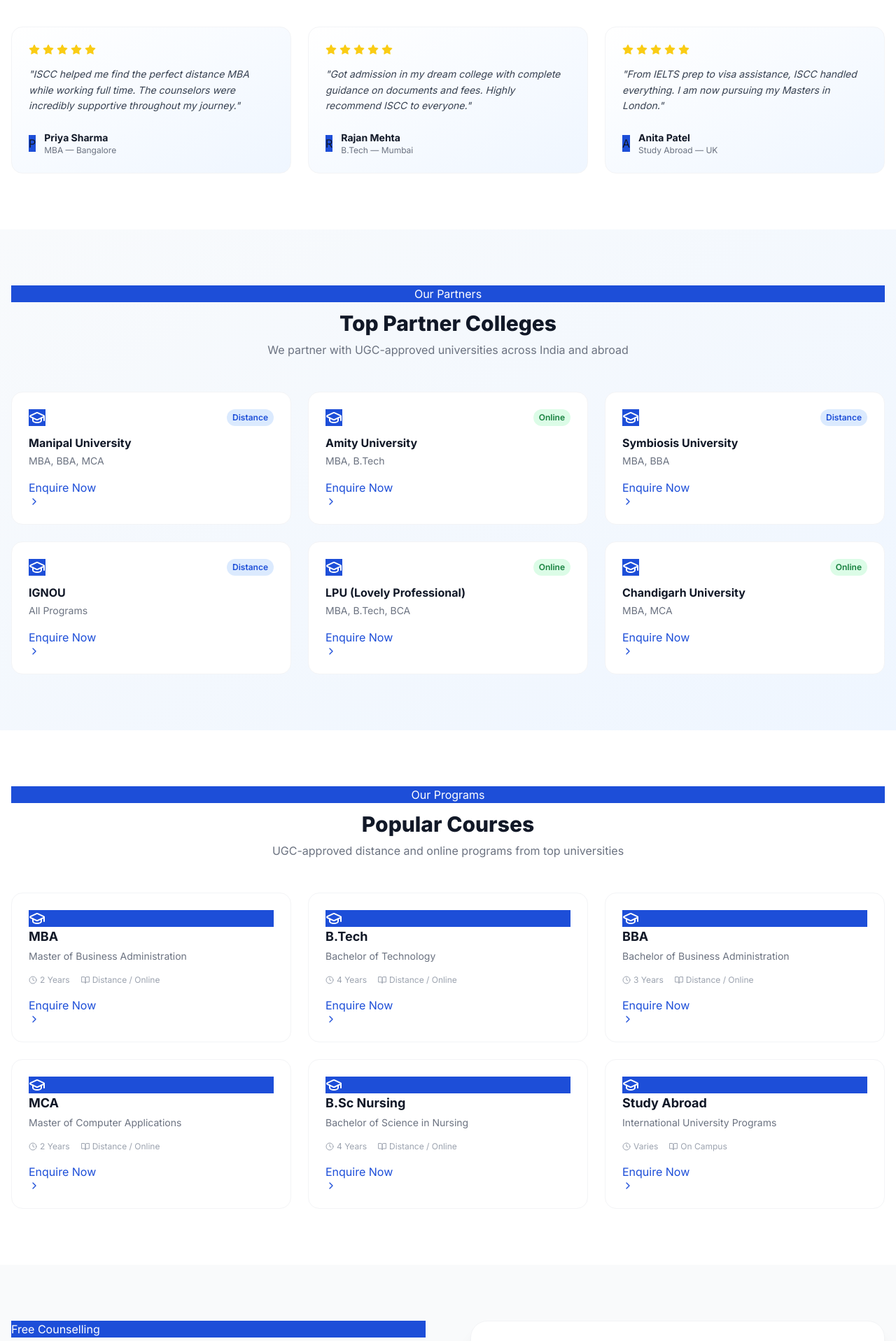
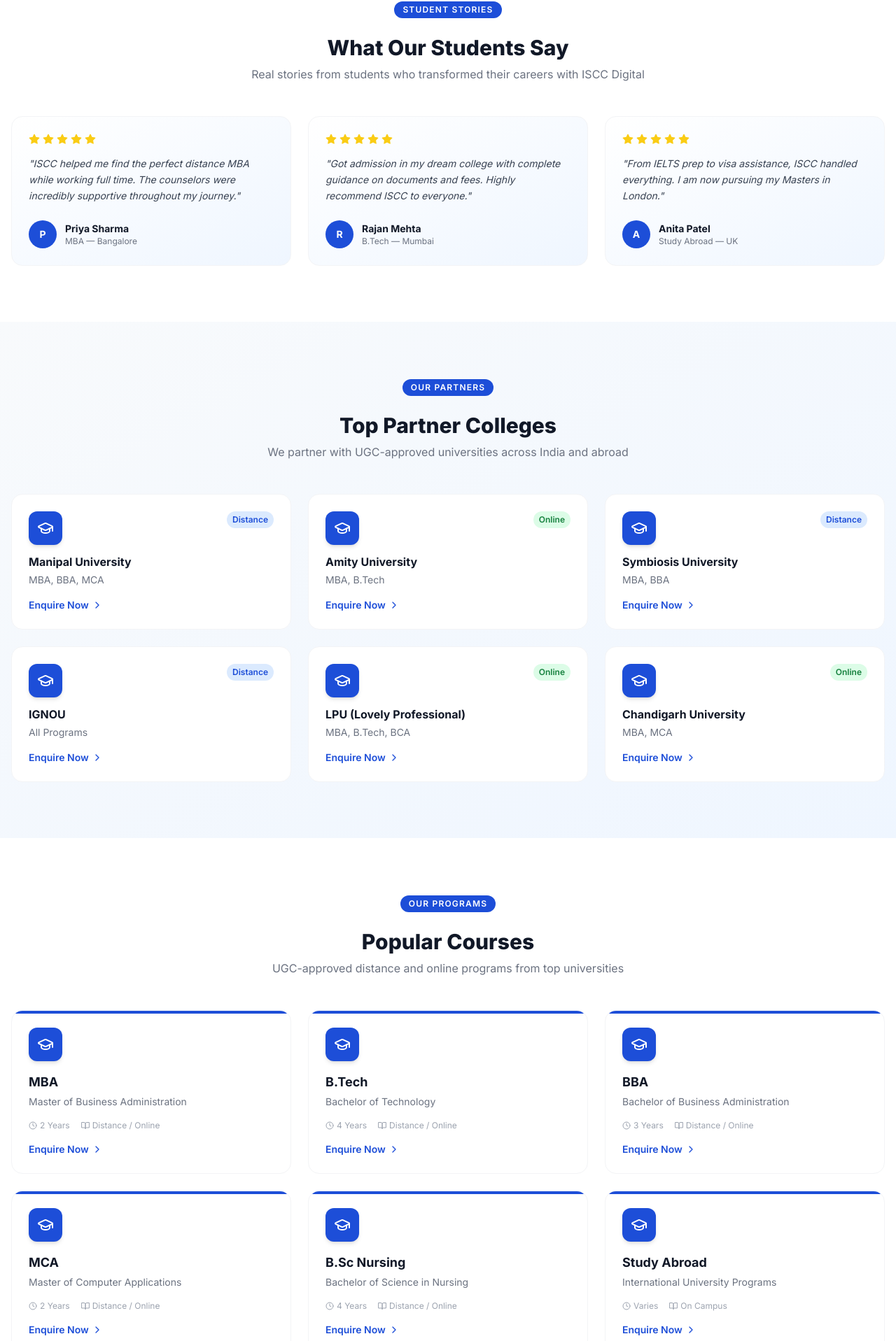
Before and after one commit to Debasish-Cloudhub/eduprime, a Next.js app in the folder frontend/: page / in a window 1280 px wide. Shown: the part 880-2797 px from the top of the page at 70% size. Built offline with nearby package versions, Linux system fonts and the light colour scheme.

Commit message:
fix: merge all duplicate className attributes in page.tsx caused by color replacement

```diff
--- a/frontend/src/app/page.tsx
+++ b/frontend/src/app/page.tsx
@@ -72,13 +72,13 @@
           {/* Mobile menu handled by CSS only */}
           <div className="md:hidden flex gap-2">
             <Link href="/auth/login"    className="px-3 py-2 text-xs font-semibold text-blue-900 border border-blue-900 rounded-lg">Login</Link>
-            <Link href="/auth/register" className="px-3 py-2 text-xs font-semibold text-white rounded-lg" className="bg-blue-700">Register</Link>
+            <Link href="/auth/register" className="px-3 py-2 text-xs font-semibold text-white rounded-lg bg-blue-700">Register</Link>
           </div>
         </div>
       </nav>
 
       {/* ── HERO ── */}
-      <section id="home" className="pt-16 min-h-screen flex items-center relative overflow-hidden" className="bg-gradient-to-br from-blue-950 via-blue-800 to-indigo-700">
+      <section id="home" className="pt-16 min-h-screen flex items-center relative overflow-hidden bg-gradient-to-br from-blue-950 via-blue-800 to-indigo-700">
         <div className="absolute inset-0 overflow-hidden pointer-events-none">
           <div className="absolute -top-40 -right-40 w-96 h-96 bg-white/5 rounded-full blur-3xl" />
           <div className="absolute -bottom-40 -left-40 w-96 h-96 bg-white/5 rounded-full blur-3xl" />
@@ -125,7 +125,7 @@
       <section id="testimonials" className="py-20 bg-white">
         <div className="max-w-7xl mx-auto px-4">
           <div className="text-center mb-12">
-            <div className="inline-block font-semibold text-xs mb-3 uppercase tracking-widest px-3 py-1 rounded-full" className="bg-blue-700 text-white">Student Stories</div>
+            <div className="inline-block font-semibold text-xs mb-3 uppercase tracking-widest px-3 py-1 rounded-full bg-blue-700 text-white">Student Stories</div>
             <h2 className="text-3xl font-black text-gray-900 mt-3">What Our Students Say</h2>
             <p className="text-gray-500 mt-2 max-w-xl mx-auto">Real stories from students who transformed their careers with ISCC Digital</p>
           </div>
@@ -137,7 +137,7 @@
                 </div>
                 <p className="text-gray-700 text-sm leading-relaxed mb-6 italic">"{text}"</p>
                 <div className="flex items-center gap-3">
-                  <div className="w-10 h-10 rounded-full flex items-center justify-center text-white font-bold text-sm" className="bg-blue-700">
+                  <div className="w-10 h-10 rounded-full flex items-center justify-center text-white font-bold text-sm bg-blue-700">
                     {name[0]}
                   </div>
                   <div>
@@ -155,7 +155,7 @@
       <section id="colleges" className="py-20 bg-gradient-to-br from-slate-50 to-blue-50">
         <div className="max-w-7xl mx-auto px-4">
           <div className="text-center mb-12">
-            <div className="inline-block font-semibold text-xs mb-3 uppercase tracking-widest px-3 py-1 rounded-full" className="bg-blue-700 text-white">Our Partners</div>
+            <div className="inline-block font-semibold text-xs mb-3 uppercase tracking-widest px-3 py-1 rounded-full bg-blue-700 text-white">Our Partners</div>
             <h2 className="text-3xl font-black text-gray-900 mt-3">Top Partner Colleges</h2>
             <p className="text-gray-500 mt-2 max-w-xl mx-auto">We partner with UGC-approved universities across India and abroad</p>
           </div>
@@ -163,14 +163,14 @@
             {COLLEGES.map(({ name, courses, type }) => (
               <div key={name} className="bg-white rounded-2xl border border-gray-100 p-6 hover:shadow-lg transition-all group">
                 <div className="flex items-start justify-between mb-3">
-                  <div className="w-12 h-12 rounded-xl flex items-center justify-center shadow-md" className="bg-blue-700">
+                  <div className="w-12 h-12 rounded-xl flex items-center justify-center shadow-md bg-blue-700">
                     <GraduationCap className="w-6 h-6 text-white" />
                   </div>
                   <span className={`text-xs font-semibold px-2 py-1 rounded-full ${type === 'Online' ? 'bg-green-100 text-green-700' : 'bg-blue-100 text-blue-700'}`}>{type}</span>
                 </div>
                 <h3 className="font-bold text-gray-900 text-base mb-1">{name}</h3>
                 <p className="text-gray-500 text-sm mb-4">{courses}</p>
-                <a href="#contact" className="flex items-center gap-1 text-sm font-semibold transition-all" className="text-blue-700">
+                <a href="#contact" className="flex items-center gap-1 text-sm font-semibold transition-all text-blue-700">
                   Enquire Now <ChevronRight className="w-4 h-4" />
                 </a>
               </div>
@@ -183,15 +183,15 @@
       <section id="courses" className="py-20 bg-white">
         <div className="max-w-7xl mx-auto px-4">
           <div className="text-center mb-12">
-            <div className="inline-block font-semibold text-xs mb-3 uppercase tracking-widest px-3 py-1 rounded-full" className="bg-blue-700 text-white">Our Programs</div>
+            <div className="inline-block font-semibold text-xs mb-3 uppercase tracking-widest px-3 py-1 rounded-full bg-blue-700 text-white">Our Programs</div>
             <h2 className="text-3xl font-black text-gray-900 mt-3">Popular Courses</h2>
             <p className="text-gray-500 mt-2 max-w-xl mx-auto">UGC-approved distance and online programs from top universities</p>
           </div>
           <div className="grid md:grid-cols-2 lg:grid-cols-3 gap-6">
             {COURSES.map(({ name, desc, duration, mode }) => (
               <div key={name} className="bg-white rounded-2xl border border-gray-100 p-6 hover:shadow-xl transition-all group cursor-pointer overflow-hidden relative">
-                <div className="absolute top-0 left-0 right-0 h-1" className="bg-blue-700" />
-                <div className="w-12 h-12 rounded-xl flex items-center justify-center mb-4 shadow-md" className="bg-blue-700">
+                <div className="absolute top-0 left-0 right-0 h-1 bg-blue-700" />
+                <div className="w-12 h-12 rounded-xl flex items-center justify-center mb-4 shadow-md bg-blue-700">
                   <GraduationCap className="w-6 h-6 text-white" />
                 </div>
                 <h3 className="font-bold text-gray-900 text-lg mb-1">{name}</h3>
@@ -200,7 +200,7 @@
                   <span className="flex items-center gap-1"><Clock className="w-3 h-3" />{duration}</span>
                   <span className="flex items-center gap-1"><BookOpen className="w-3 h-3" />{mode}</span>
                 </div>
-                <a href="#contact" className="flex items-center gap-1 font-semibold text-sm group-hover:gap-2 transition-all" className="text-blue-700">
+                <a href="#contact" className="flex items-center gap-1 font-semibold text-sm group-hover:gap-2 transition-all text-blue-700">
                   Enquire Now <ChevronRight className="w-4 h-4" />
                 </a>
               </div>
@@ -213,7 +213,7 @@
       <section id="contact" className="py-20 bg-gray-50">
         <div className="max-w-7xl mx-auto px-4 grid lg:grid-cols-2 gap-16">
           <div>
-            <div className="inline-block font-semibold text-xs mb-3 uppercase tracking-widest px-3 py-1 rounded-full" className="bg-blue-700 text-white">Free Counselling</div>
+            <div className="inline-block font-semibold text-xs mb-3 uppercase tracking-widest px-3 py-1 rounded-full bg-blue-700 text-white">Free Counselling</div>
             <h2 className="text-3xl font-black text-gray-900 mt-3 mb-6">Get In Touch</h2>
             <p className="text-gray-600 mb-8">Our counselors are ready to guide you to the right course and college. Book your free counselling session today.</p>
             <div className="space-y-4">
@@ -223,7 +223,7 @@
                 { icon: Clock, label: 'Office Hours', value: 'Mon – Sat: 9:00 AM – 6:00 PM' },
               ].map(({ icon: Icon, label, value }) => (
                 <div key={label} className="flex items-center gap-4 p-4 bg-white rounded-2xl border border-gray-100 shadow-sm">
-                  <div className="w-10 h-10 rounded-xl flex items-center justify-center shadow-md flex-shrink-0" className="bg-blue-700">
+                  <div className="w-10 h-10 rounded-xl flex items-center justify-center shadow-md flex-shrink-0 bg-blue-700">
                     <Icon className="w-5 h-5 text-white" />
                   </div>
                   <div>
@@ -258,13 +258,13 @@
       <section id="about" className="py-20 bg-white">
         <div className="max-w-7xl mx-auto px-4 grid lg:grid-cols-2 gap-16 items-center">
           <div>
-            <div className="inline-block font-semibold text-xs mb-3 uppercase tracking-widest px-3 py-1 rounded-full" className="bg-blue-700 text-white">About ISCC</div>
+            <div className="inline-block font-semibold text-xs mb-3 uppercase tracking-widest px-3 py-1 rounded-full bg-blue-700 text-white">About ISCC</div>
             <h2 className="text-3xl font-black text-gray-900 mt-3 mb-6">Shaping Global Careers Since 2010</h2>
             <p className="text-gray-600 leading-relaxed mb-6">ISCC (International Study & Career Counselling) has been guiding students to the right educational path since 2010. We specialize in distance learning, online programs, and international education across India and the world.</p>
             <div className="grid grid-cols-2 gap-3">
               {['Distance Learning', 'Study Abroad', 'Career Guidance', 'Document Support', 'Scholarship Help', 'Visa Assistance'].map(item => (
                 <div key={item} className="flex items-center gap-2 text-gray-700 text-sm">
-                  <div className="w-5 h-5 rounded-full flex items-center justify-center flex-shrink-0" className="bg-blue-700">
+                  <div className="w-5 h-5 rounded-full flex items-center justify-center flex-shrink-0 bg-blue-700">
                     <CheckCircle className="w-3 h-3 text-white" />
                   </div>
                   {item}
@@ -280,7 +280,7 @@
               { icon: Globe,  title: 'Global Network',   desc: 'India & international universities' },
             ].map(({ icon: Icon, title, desc }) => (
               <div key={title} className="rounded-2xl p-5 bg-gray-50 border border-gray-100 hover:shadow-md transition-shadow">
-                <div className="w-10 h-10 rounded-xl flex items-center justify-center mb-3 shadow-md" className="bg-blue-700">
+                <div className="w-10 h-10 rounded-xl flex items-center justify-center mb-3 shadow-md bg-blue-700">
                   <Icon className="w-5 h-5 text-white" />
                 </div>
                 <div className="font-bold text-gray-900 text-sm mb-1">{title}</div>
@@ -292,7 +292,7 @@
       </section>
 
       {/* ── PROCESS ── */}
-      <section className="py-20 relative overflow-hidden" className="bg-gradient-to-br from-blue-950 via-blue-900 to-indigo-900">
+      <section className="py-20 relative overflow-hidden bg-gradient-to-br from-blue-950 via-blue-900 to-indigo-900">
         <div className="max-w-7xl mx-auto px-4 relative z-10">
           <div className="text-center mb-12">
             <div className="inline-block text-yellow-400 font-semibold text-xs mb-3 uppercase tracking-widest bg-yellow-400/10 border border-yellow-400/20 px-3 py-1 rounded-full">How It Works</div>
@@ -314,7 +314,7 @@
       </section>
 
       {/* ── FOOTER ── */}
-      <footer className="text-gray-400 py-12" className="bg-gray-900">
+      <footer className="text-gray-400 py-12 bg-gray-900">
         <div className="max-w-7xl mx-auto px-4">
           <div className="grid md:grid-cols-4 gap-8 mb-8">
             <div>
```
